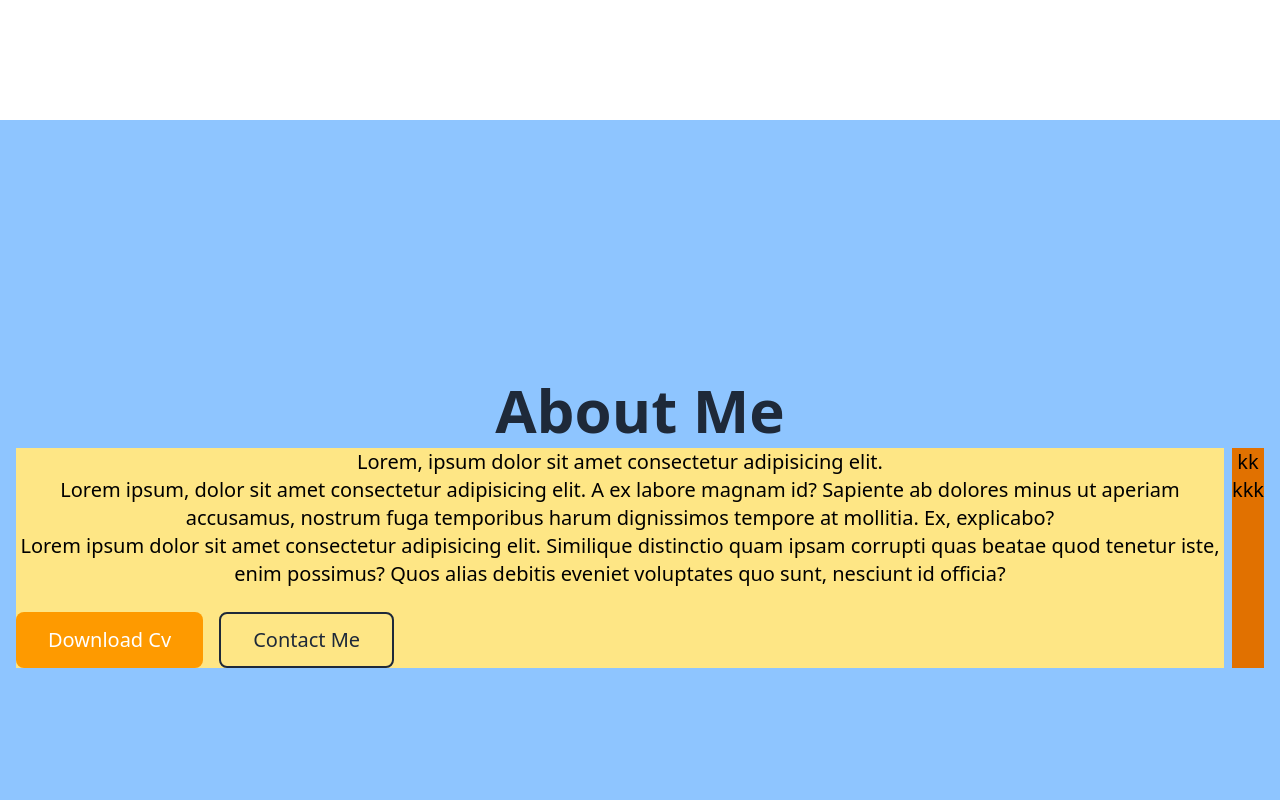
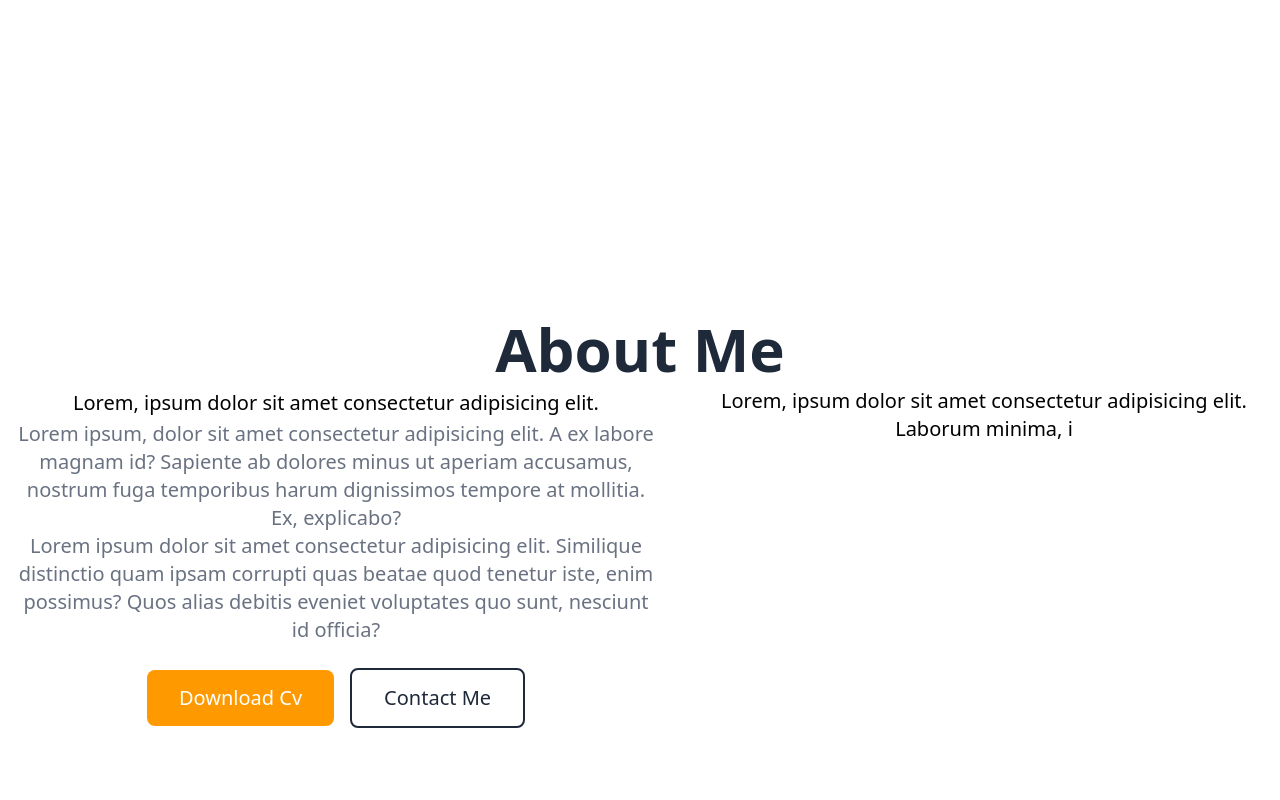
Before and after one commit to Lafi-olfa/next-portfolio, a Next.js app: page / in a window 1280 px wide. Shown: the part 680-1480 px from the top of the page. Built offline with nearby package versions, Linux system fonts and the light colour scheme.

Commit message:
fix about section

```diff
--- a/app/components/about.tsx
+++ b/app/components/about.tsx
@@ -1,32 +1,44 @@
 export default function About() {
     return (
-        <section className="w-full min-h-screen flex items-center justify-center bg-blue-300 py-6">
+
+<section className="w-full min-h-screen flex items-center
+justify-center py-16 ">
 <div className="container mx-auto px-4 text-center">
 <h1 className="text-4xl md:text-6xl font-bold text-gray-800 leading-tight">
 About Me
 </h1>
-                <div className="flex flex-col md:flex-row gap-2">
-                    <div className="flex flex-col bg-amber-200 ">
+<div className="flex flex-col lg:flex-row md md:gap-12 ">
+<div className="text-lg md:text-xl max-w-3xl leading-relaxed">
 <h2>Lorem, ipsum dolor sit amet consectetur adipisicing elit.</h2>
-                        <p>
-                            Lorem ipsum, dolor sit amet consectetur adipisicing elit. A ex labore magnam id? Sapiente ab dolores minus ut aperiam accusamus, nostrum fuga temporibus harum dignissimos tempore at mollitia. Ex, explicabo?
+<p className="text-gray-500 max-w-3xl leading-7">
+Lorem ipsum, dolor sit amet consectetur adipisicing elit. A ex labore
+magnam id? Sapiente ab dolores minus ut aperiam accusamus, nostrum
+fuga temporibus harum dignissimos tempore at mollitia. Ex, explicabo?
 </p>
 
-                        <p>
-                            Lorem ipsum dolor sit amet consectetur adipisicing elit. Similique distinctio quam ipsam corrupti quas beatae quod tenetur iste, enim possimus? Quos alias debitis eveniet voluptates quo sunt, nesciunt id officia?
+<p className="text-gray-500 max-w-3xl leading-7">
+Lorem ipsum dolor sit amet consectetur adipisicing elit. Similique
+distinctio quam ipsam corrupti quas beatae quod tenetur iste, enim
+possimus? Quos alias debitis eveniet voluptates quo sunt, nesciunt id
+officia?
 </p>
-                        <div className="flex flex-col sm:flex-row gap-4 sm:gap-4 mt-6">
-                           <button className="bg-amber-500 hover:bg-amber-600 text-white px-8 py-3 rounded-lg font-medium transition-all duration-300 transform hover:scale-105 mb-2 sm:mb-0">
+<div className="flex flex-col items-center justify-center sm:flex-row
+gap-4 sm:gap-4 mt-6">
+<button className="bg-amber-500 hover:bg-amber-600 text-white px-8
+py-3 rounded-lg font-medium transition-all duration-300 transform
+hover:scale-105 mb-2 sm:mb-0">
 Download Cv
 </button>
-                    <button className="border-2 border-gray-800 hover:bg-gray-800 hover:text-white text-gray-800 px-8 py-3 rounded-lg font-medium transition-all duration-300">
+<button className="border-2 border-gray-800 hover:bg-gray-800
+hover:text-white text-gray-800 px-8 py-3 rounded-lg font-medium
+transition-all duration-300">
 Contact Me
 </button>
 </div>
 </div>
-                    <div className="flex flex-col bg-amber-600">
-                        <p>kk</p>
-                        <p>kkk</p>
+<div className=" w-2xl">
+<p>Lorem, ipsum dolor sit amet consectetur adipisicing elit. Laborum
+minima, i</p>
 </div>
 </div>
 
```
Lines whose indentation alone changed are shown as unchanged.
